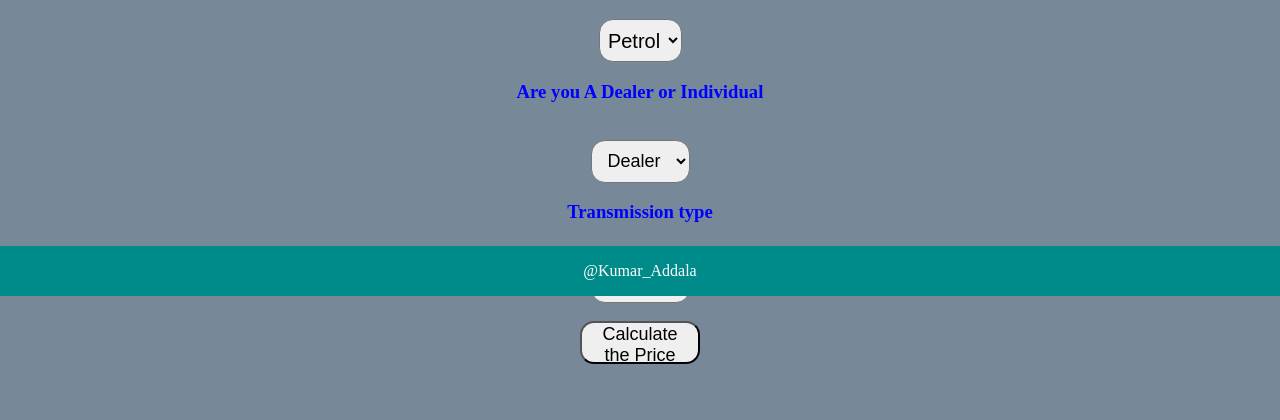
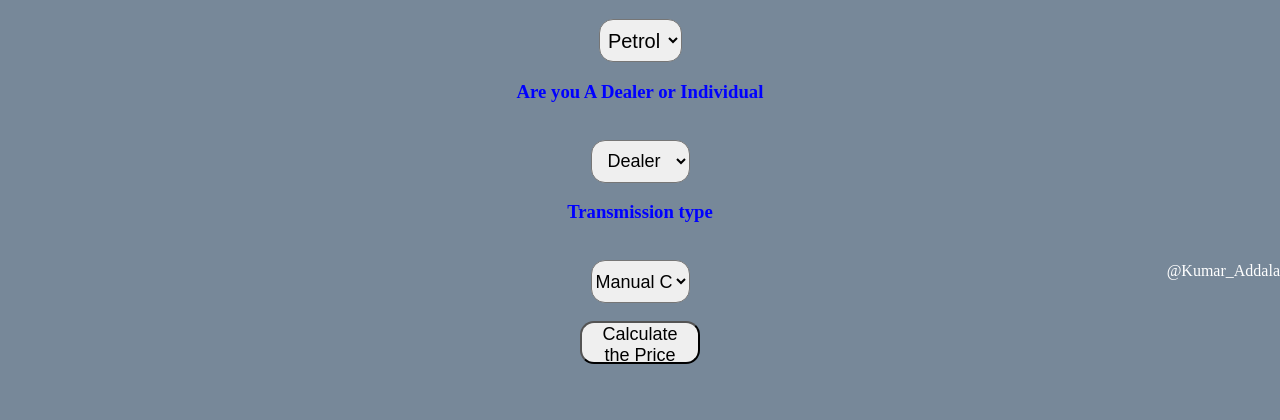
Before and after one commit to kumaraddala/CarPricePrediction, a Flask app: page / in a window 1280 px wide. Shown: the part 504-924 px from the top of the page. Run offline with Flask 2, Linux system fonts and the light colour scheme; parts of the project's set-up code (start-up, migrations or seed data) failed here and were passed over.

Commit message:
Update index.html

```diff
--- a/templates/index.html
+++ b/templates/index.html
@@ -161,9 +161,9 @@
       left: 0;
       bottom: 0;
       width: 100%;
-      background-color: darkcyan;
+      background:transparent;
       color: white;
-      text-align: center;
+      text-align: right;
     }
     </style>
 
```
